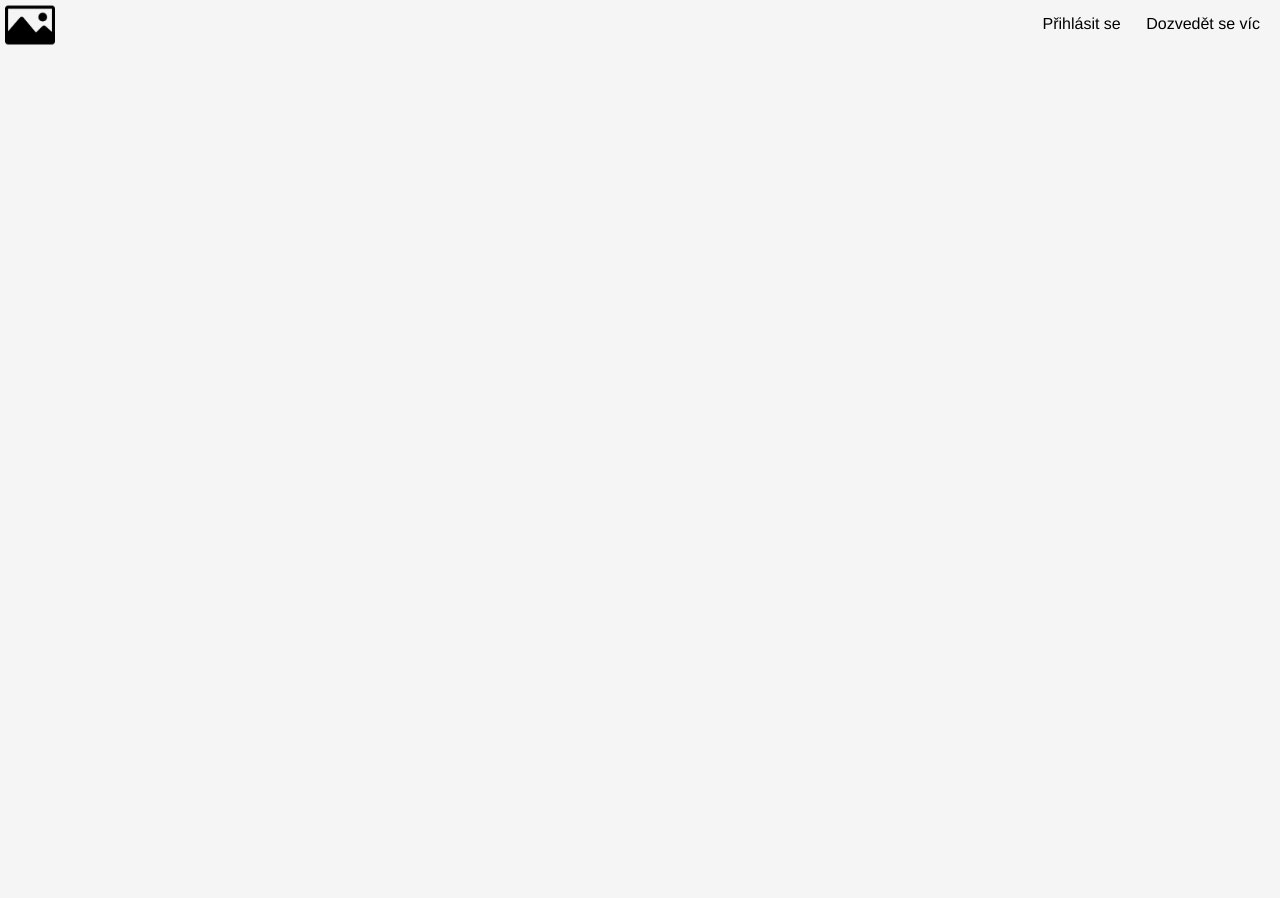
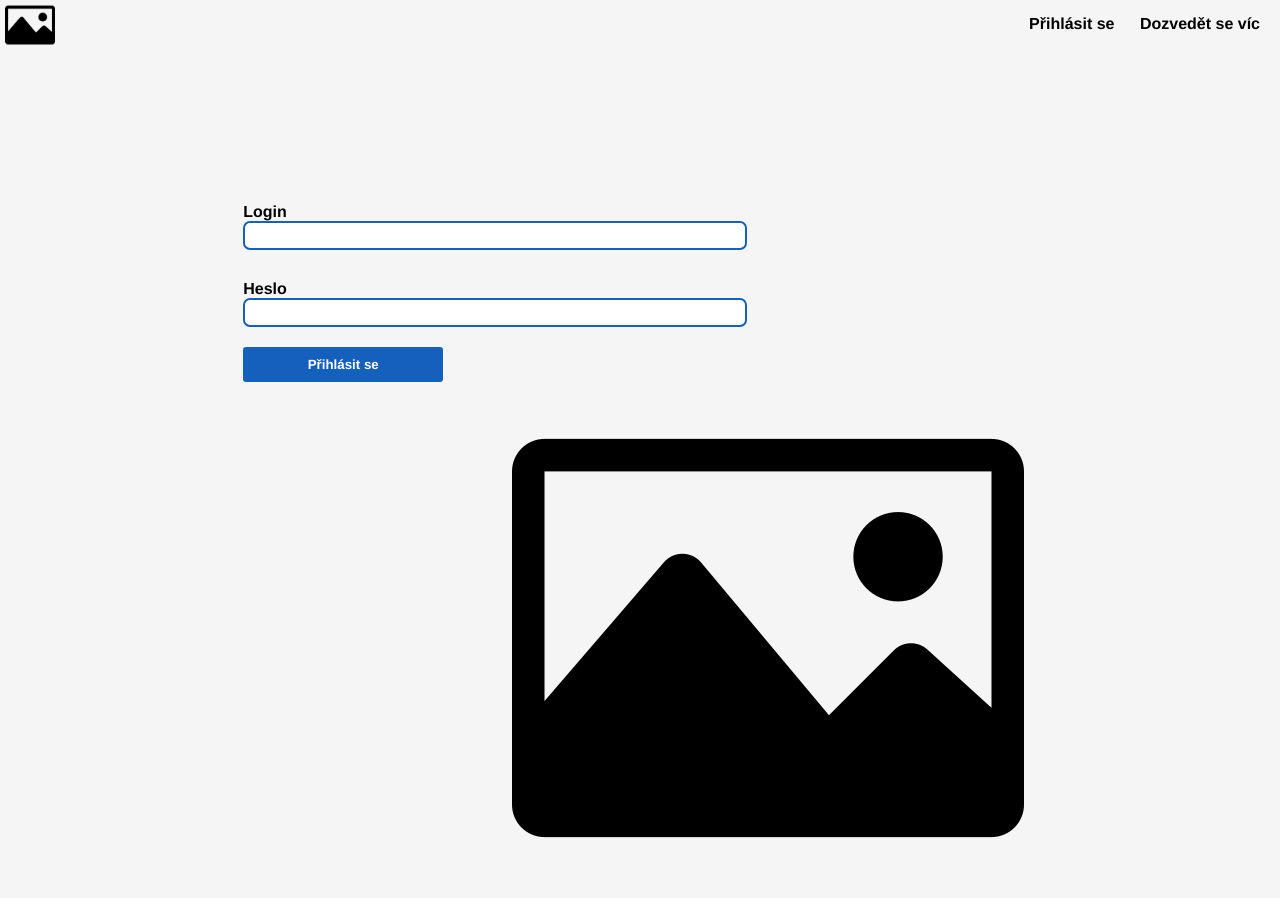
Before and after one commit to icycoba/ITU21, a plain HTML site: page Login Page.html in a window 1280 px wide. Before the commit the page ends 800 px from the top, so only its background shows below. Drawn offline with Linux system fonts and the light colour scheme.

Commit message:
náčrt Login Page

```diff
--- a/Login Page.html
+++ b/Login Page.html
@@ -3,6 +3,8 @@
     <head>
         <title>Rezervační systém</title>
         <link href="css/style.css" rel="stylesheet"/>
+        <link href="css/login.css" rel="stylesheet"/>
+        <link rel="shortcut icon" type="image/x-icon" href="images/temp_image.png">
     </head>
 
     <body>
@@ -14,6 +16,21 @@
                     <li><a href="Learn more Page.html">Dozvedět se víc</a></li>
                 </ul>
             </div>
+            <div class="loginCont">
+                <!--<img src="images/temp_image.png" id="tempPic">-->
+                <form>
+                    <label for="loginIn">Login</label><br>
+                    <input type="text" id="loginIn" name="loginIn"><br>
+                    <label for="passIn">Heslo</label><br>
+                    <input type="text" id="passIn" name="passIn">
+                </form>
+                <button>
+                    <a href="Welcome Page.html" id="confirm">Přihlásit se</a>
+                </button>
+            </div>
+            <div class="logoImg">
+                <img src="images/temp_image.png" id="tempPic">
+            </div>
         </div>
     </body>
 </html>
--- /dev/null
+++ b/css/login.css
@@ -0,0 +1,61 @@
+*{
+    margin: 0;
+    padding: 0;
+    font-family: Helvetica;
+}
+
+.loginCont{
+    display: block;
+    width:500px;
+    margin-left: 19%;
+    margin-top: 10%;
+}
+
+.loginCont img{
+    float: right;
+    margin-right: 20%;
+}
+
+#loginIn{
+    width: 500px;
+    height: 25px;
+    outline-color: #1560BD;
+    border-style: solid;
+    border-color: #1560BD;
+    border-radius: 7px;
+    margin-bottom: 30px;
+}
+
+#passIn{
+    width: 500px;
+    height: 25px;
+    outline-color: #1560BD;
+    border-style: solid;
+    border-color: #1560BD;
+    border-radius: 7px;
+}
+
+.loginCont button{
+    background-color: #1560bd;
+    margin-top: 20px;
+    width: 200px;
+    height: 35px;
+    border-radius: 3px;
+    border:none;
+    cursor: pointer;
+}
+
+#confirm{
+    text-decoration: none;
+}
+
+label{
+    color:black;
+    font-size: medium;
+}
+
+.logoImg{
+    float:right;
+    margin-right: 20%;
+    margin-bottom: 100%;
+}
--- a/css/style.css
+++ b/css/style.css
@@ -2,9 +2,9 @@
     margin: 0;
     padding: 0;
     font-family: Helvetica;
-    color:#FFFFFF
+    color:#FFFFFF;
+    font-weight: 600;
 }
-
 html{
     height: 100%;
     margin: 0;
```
Also changed, not shown: Welcome Page.html (+2 -2 lines).
